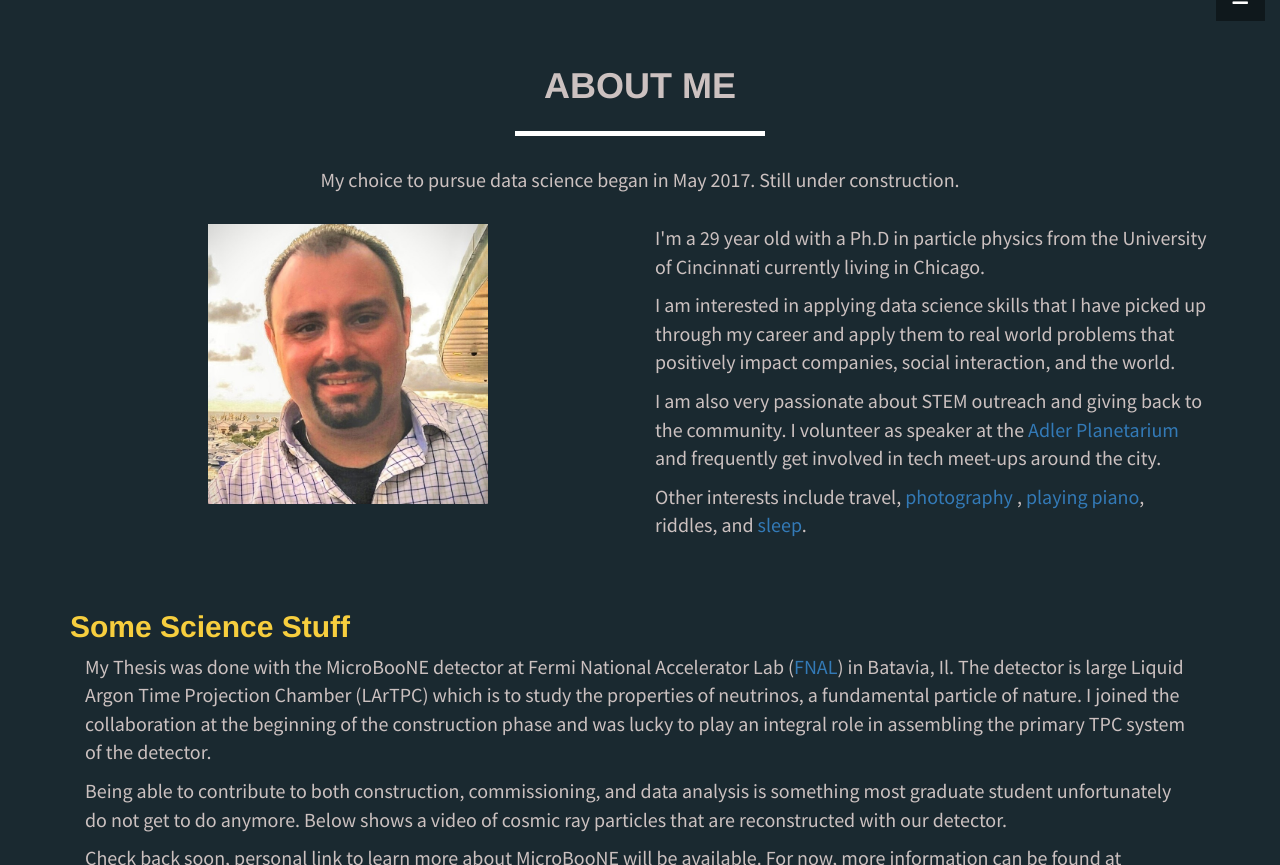
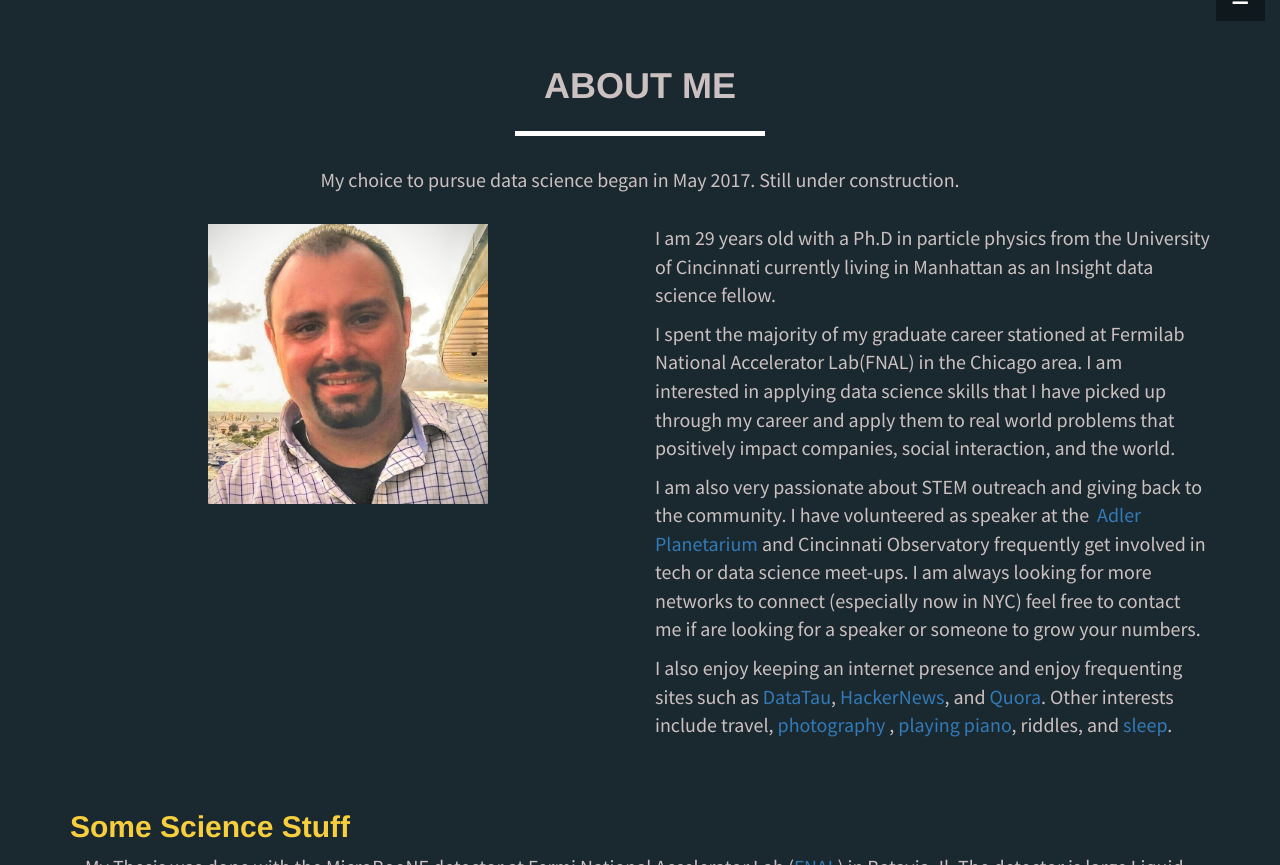
Before and after one commit to 1grossora/1grossora.github.io, a Jekyll site: the page built from index.html, in a window 1280 px wide and 900 px high, scrolled down 869 px, cut to the strip 35-900 px from the top of the window. Built offline with Jekyll 4.4.1, drawn with Linux system fonts in a browser that asks for light colours.

Commit message:
updates to about me

```diff
--- a/_includes/about.html
+++ b/_includes/about.html
@@ -16,12 +16,11 @@
        </div><!-- close left text-->
 
       <div class="col-sm-6">
-	  <p>I'm a 29 year old with a Ph.D in particle physics from the University of Cincinnati currently living in Chicago.</p>
-          <p>I am interested in applying data science skills that I have picked up through my career and apply them to real world problems that positively impact companies, social interaction, and the world. </p>
-	  <p>I am also very passionate about STEM outreach and giving back to the community. I volunteer as speaker at the <a href="http://www.adlerplanetarium.org"target="_blank"> Adler Planetarium</a> and frequently get involved in tech meet-ups around the city. </p>
+	  <p>I am 29 years old with a Ph.D in particle physics from the University of Cincinnati currently living in Manhattan as an Insight data science fellow. </p>
+          <p>I spent the majority of my graduate career stationed at Fermilab National Accelerator Lab(FNAL) in the Chicago area. I am interested in applying data science skills that I have picked up through my career and apply them to real world problems that positively impact companies, social interaction, and the world. </p>
+	  <p>I am also very passionate about STEM outreach and giving back to the community. I have volunteered as speaker at the <a href="http://www.adlerplanetarium.org"target="_blank"> Adler Planetarium</a> and Cincinnati Observatory frequently get involved in tech or data science meet-ups. I am always looking for more networks to connect (especially now in NYC) feel free to contact me if are looking for a speaker or someone to grow your numbers. </p>
 
-    <p> Other interests include travel, <a href="https://www.instagram.com/groryangro/?hl=en"target="_blank">photography </a>, <a href="https://drive.google.com/file/d/0B9nzjxvGglKUeGZ4LVFJX2E5d3M/view?usp=sharing"target="_blank">playing piano</a>, riddles, and <a href="https://www.sadtrombone.com/?autoplay=true"target="_blank">sleep</a>. </p>
-
+    <p> I also enjoy keeping an internet presence and enjoy frequenting sites such as <a href="http://www.datatau.com/"target=_blank"> DataTau</a>, <a href="https://news.ycombinator.com/"target=_blank"> HackerNews</a>, and <a href="https://www.quora.com/"target=_blank"> Quora</a>. Other interests include travel, <a href="https://www.instagram.com/groryangro/?hl=en"target="_blank">photography </a>, <a href="https://drive.google.com/file/d/0B9nzjxvGglKUeGZ4LVFJX2E5d3M/view?usp=sharing"target="_blank">playing piano</a>, riddles, and <a href="https://www.sadtrombone.com/?autoplay=true"target="_blank">sleep</a>. </p>
 
       </div><!-- close right text-->
       </div><!-- close row-->
```
